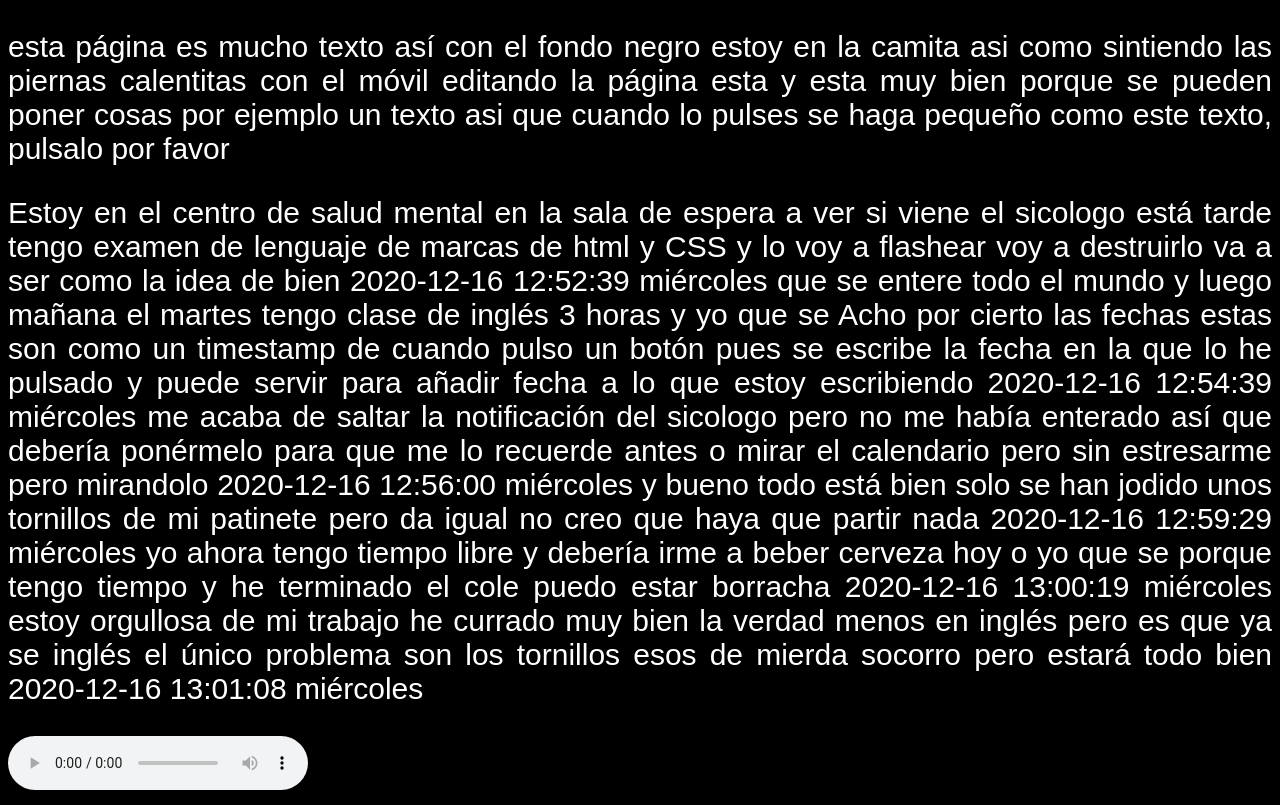
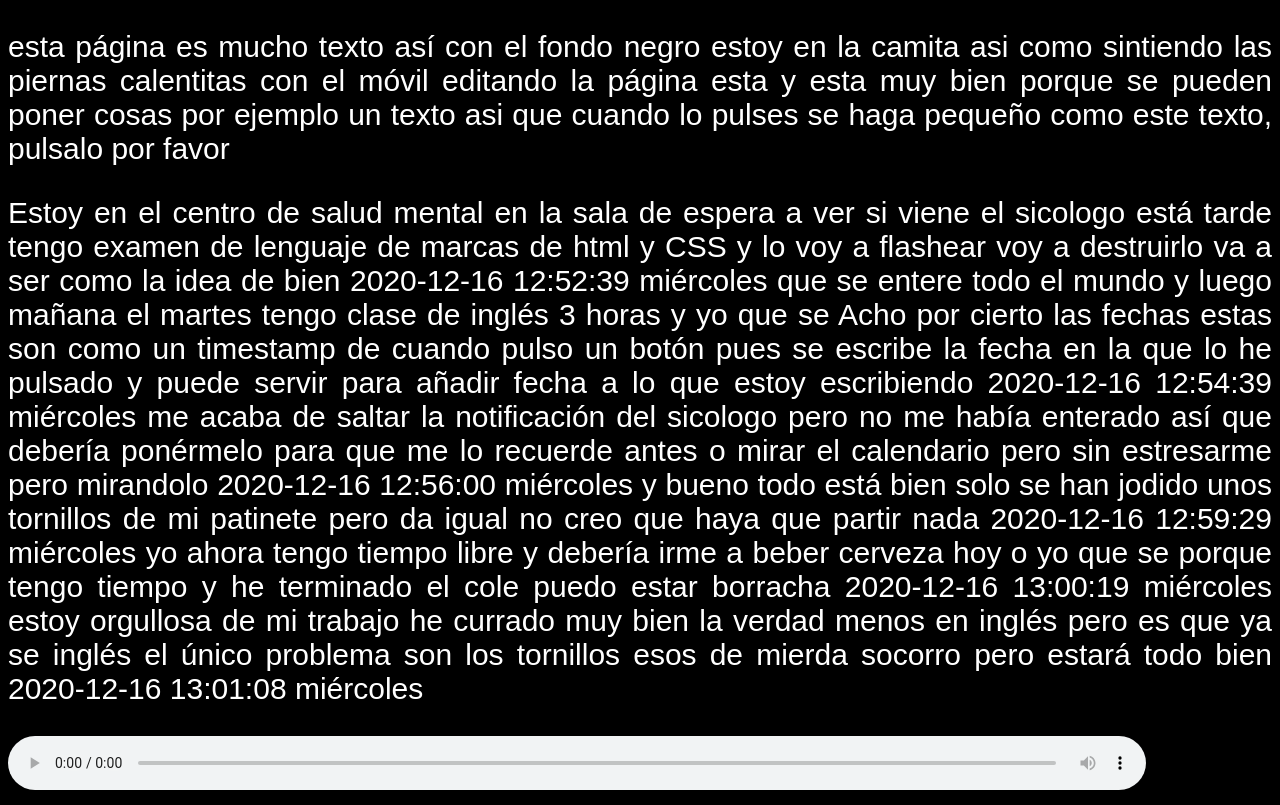
Before and after one commit to usadcondon/muchotexto, a plain HTML site: page index.html in a window 1280 px wide. Drawn offline with Linux system fonts and the light colour scheme.

Commit message:
update index.html

```diff
--- a/index.html
+++ b/index.html
@@ -15,6 +15,9 @@
       #texto:active {
         font-size: 20px;
       }
+      audio {
+          width: 90%;
+      }
     </style>
   </head>
   <body>
@@ -24,8 +27,8 @@
     <p>Estoy en el centro de salud mental en la sala de espera a ver si viene el sicologo está tarde tengo examen de lenguaje de marcas de html y CSS y lo voy a flashear voy a destruirlo va a ser como la idea de bien 2020-12-16 12:52:39 miércoles que se entere todo el mundo y luego mañana el martes tengo clase de inglés 3 horas y yo que se Acho por cierto las fechas estas son como un timestamp de cuando pulso un botón pues se escribe la fecha en la que lo he pulsado y puede servir para añadir fecha a lo que estoy escribiendo 2020-12-16 12:54:39 miércoles me acaba de saltar la notificación del sicologo pero no me había enterado así que debería ponérmelo para que me lo recuerde antes o mirar el calendario pero sin estresarme pero mirandolo 2020-12-16 12:56:00 miércoles y bueno todo está bien solo se han jodido unos tornillos de mi patinete pero da igual no creo que haya que partir nada 2020-12-16 12:59:29 miércoles yo ahora tengo tiempo libre y debería irme a beber cerveza hoy o yo que se porque tengo tiempo y he terminado el cole puedo estar borracha 2020-12-16 13:00:19 miércoles estoy orgullosa de mi trabajo he currado muy bien la verdad menos en inglés pero es que ya se inglés el único problema son los tornillos esos de mierda socorro pero estará todo bien 2020-12-16 13:01:08 miércoles
         </p>
         <audio controls>
-  <source src="18 dic. 0.50.mp3" type="audio/mpeg">
-  Your browser does not support the audio tag.
-</audio>
+          <source src="18 dic. 0.50.mp3" type="audio/mpeg">
+          Your browser does not support the audio tag.
+        </audio>
   </body>
 </html>
```
